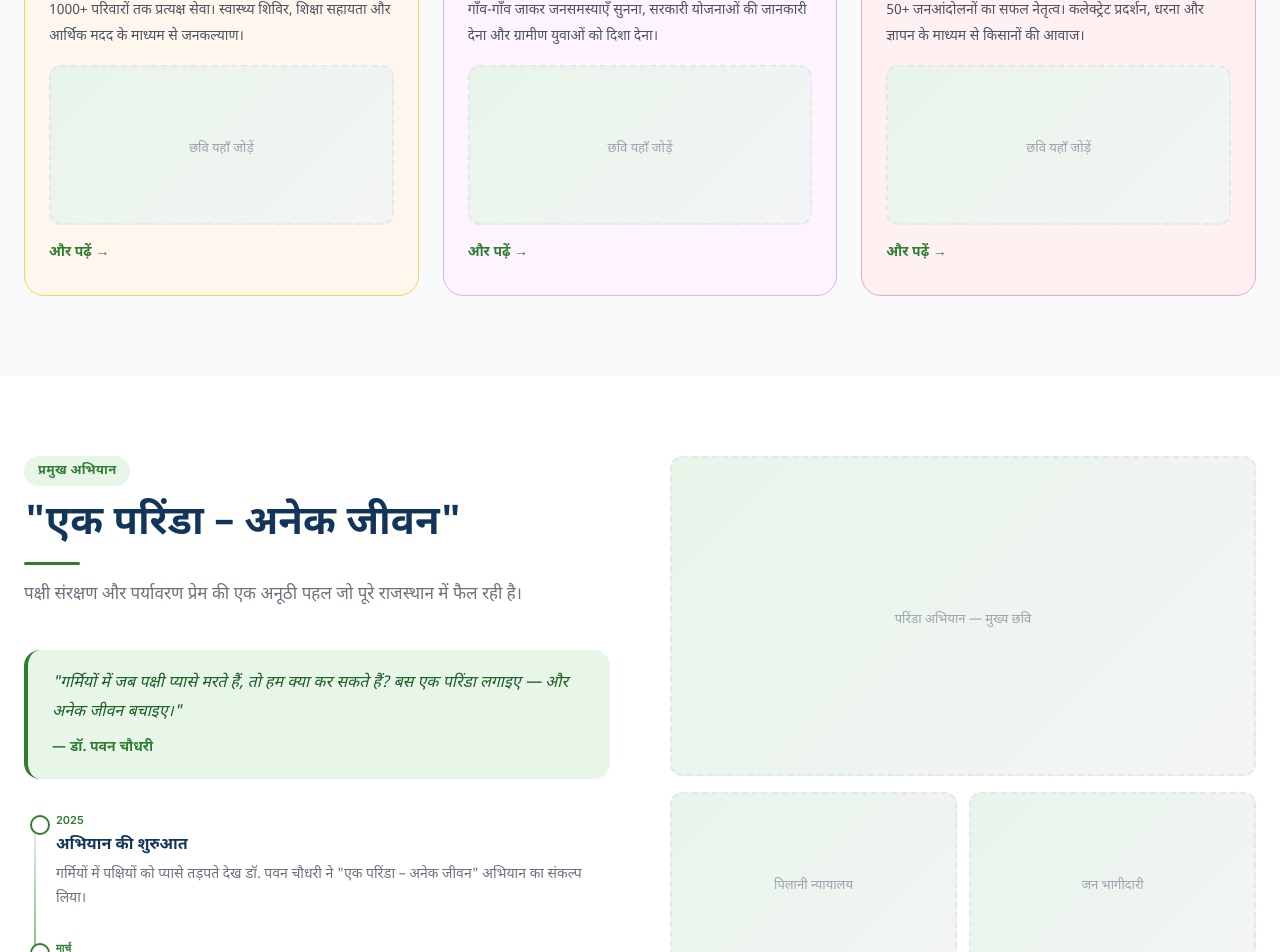
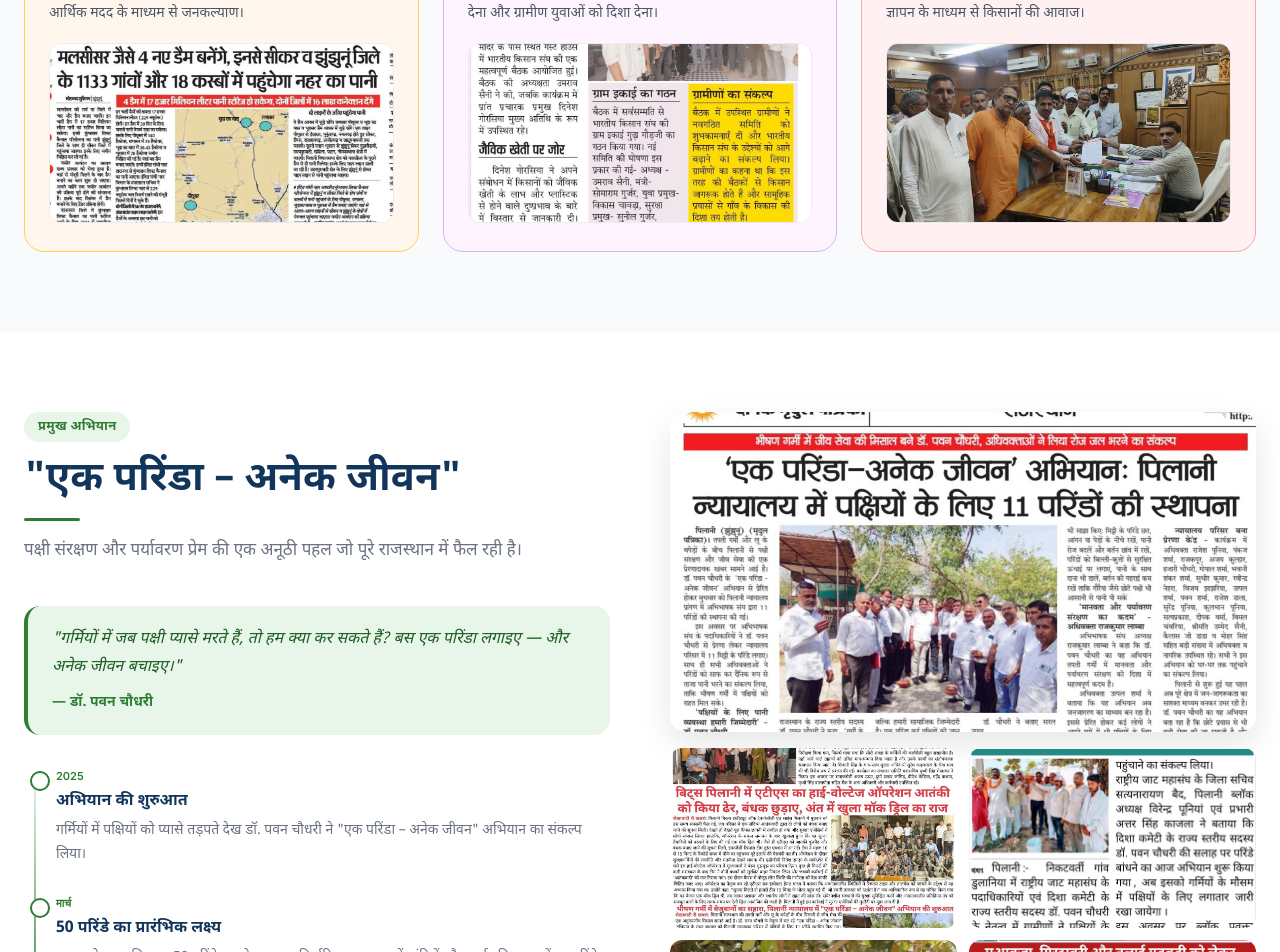
Before and after one commit to rmmadhav74-boop/pawan-choudary, a React (Vite) app: page / in a window 1280 px wide. Shown: the part 2700-3652 px from the top of the page. Built offline with nearby package versions, Linux system fonts and the light colour scheme.

Commit message:
feat: Display all photos in gallery, remove View All button, add images to Social Impact & Campaign sections, remove 'Read More' buttons, delete Publications section

```diff
--- a/src/components/Campaign.tsx
+++ b/src/components/Campaign.tsx
@@ -1,5 +1,11 @@
 import { motion } from 'framer-motion';
-import { SectionHeader, ImgPlaceholder } from './UI';
+import { SectionHeader } from './UI';
+
+import imgMain from '../assets/images/photo-058.jpeg';
+import img1 from '../assets/images/photo-057.jpeg';
+import img2 from '../assets/images/photo-056.jpeg';
+import img3 from '../assets/images/photo-054.jpeg';
+import img4 from '../assets/images/photo-053.jpeg';
 
 const timelineSteps = [
   {
@@ -211,12 +217,26 @@ export default function Campaign() {
             transition={{ duration: 0.7, delay: 0.1 }}
             style={{ display: 'flex', flexDirection: 'column', gap: 16 }}
           >
-            <ImgPlaceholder height={320} label="परिंडा अभियान — मुख्य छवि" />
+            <div style={{
+              height: 320, borderRadius: 16, overflow: 'hidden',
+              boxShadow: '0 12px 32px rgba(0,0,0,0.1)'
+            }}>
+              <img src={imgMain} alt="परिंडा अभियान" style={{ width: '100%', height: '100%', objectFit: 'cover' }} loading="lazy" />
+            </div>
+
             <div className="campaign-stats-grid" style={{ display: 'grid', gridTemplateColumns: '1fr 1fr', gap: 12 }}>
-              <ImgPlaceholder height={180} label="पिलानी न्यायालय" />
-              <ImgPlaceholder height={180} label="जन भागीदारी" />
-              <ImgPlaceholder height={180} label="परिंडे स्थापना" />
-              <ImgPlaceholder height={180} label="500 का लक्ष्य" />
+              <div style={{ height: 180, borderRadius: 12, overflow: 'hidden' }}>
+                <img src={img1} alt="पिलानी न्यायालय" style={{ width: '100%', height: '100%', objectFit: 'cover' }} loading="lazy" />
+              </div>
+              <div style={{ height: 180, borderRadius: 12, overflow: 'hidden' }}>
+                <img src={img2} alt="जन भागीदारी" style={{ width: '100%', height: '100%', objectFit: 'cover' }} loading="lazy" />
+              </div>
+              <div style={{ height: 180, borderRadius: 12, overflow: 'hidden' }}>
+                <img src={img3} alt="परिंडे स्थापना" style={{ width: '100%', height: '100%', objectFit: 'cover' }} loading="lazy" />
+              </div>
+              <div style={{ height: 180, borderRadius: 12, overflow: 'hidden' }}>
+                <img src={img4} alt="500 का लक्ष्य" style={{ width: '100%', height: '100%', objectFit: 'cover' }} loading="lazy" />
+              </div>
             </div>
 
             {/* Stats */}
--- a/src/components/Gallery.tsx
+++ b/src/components/Gallery.tsx
@@ -1,7 +1,6 @@
 import { useState } from 'react';
 import { motion, AnimatePresence } from 'framer-motion';
 import { SectionHeader } from './UI';
-import { Link } from 'react-router-dom';
 
 // ── All Photos (56 unique, 2 duplicates removed) ─────────────────────
 import p001 from '../assets/images/photo-001.jpeg';
@@ -102,17 +101,15 @@ const allItems: MediaItem[] = [
 
 type LightboxState = { type: 'photo' | 'video'; src: string };
 
-const PREVIEW = 18;
-
 export default function Gallery() {
   const [filter, setFilter] = useState<'सभी' | 'फोटो' | 'वीडियो'>('सभी');
   const [lb, setLb] = useState<LightboxState | null>(null);
 
   const displayed =
     filter === 'सभी'
-      ? allItems.slice(0, PREVIEW)
+      ? allItems
       : filter === 'फोटो'
-      ? allItems.filter(m => m.type === 'photo').slice(0, PREVIEW)
+      ? allItems.filter(m => m.type === 'photo')
       : allItems.filter(m => m.type === 'video');
 
   return (
@@ -242,23 +239,6 @@ export default function Gallery() {
               ))}
             </AnimatePresence>
           </div>
-
-          {/* View All CTA */}
-          <div style={{ textAlign: 'center', marginTop: 52 }}>
-            <Link
-              to="/gallery"
-              style={{
-                display: 'inline-flex', alignItems: 'center', gap: 8,
-                background: '#12355B', color: '#FFFFFF',
-                padding: '14px 36px', borderRadius: 8,
-                fontFamily: 'var(--font-hindi)', fontSize: 16, fontWeight: 600,
-                textDecoration: 'none',
-                boxShadow: '0 4px 14px rgba(18,53,91,0.22)',
-              }}
-            >
-              सम्पूर्ण गैलरी देखें ({galleryPhotos.length + videoSrcs.length})
-            </Link>
-          </div>
         </div>
       </section>
 
--- a/src/components/SocialImpact.tsx
+++ b/src/components/SocialImpact.tsx
@@ -1,5 +1,12 @@
 import { motion } from 'framer-motion';
-import { SectionHeader, ImgPlaceholder } from './UI';
+import { SectionHeader } from './UI';
+
+import img1 from '../assets/images/photo-014.jpeg';
+import img2 from '../assets/images/photo-056.jpeg';
+import img3 from '../assets/images/photo-052.jpeg';
+import img4 from '../assets/images/photo-034.jpeg';
+import img5 from '../assets/images/photo-027.jpeg';
+import img6 from '../assets/images/photo-046.jpeg';
 
 const impactCards = [
   {
@@ -9,6 +16,7 @@ const impactCards = [
     color: '#F0FDF4',
     borderColor: '#86EFAC',
     tag: 'किसान अधिकार',
+    img: img1,
   },
   {
     icon: '️',
@@ -17,6 +25,7 @@ const impactCards = [
     color: '#EFF6FF',
     borderColor: '#93C5FD',
     tag: 'पर्यावरण',
+    img: img2,
   },
   {
     icon: '',
@@ -25,6 +34,7 @@ const impactCards = [
     color: '#F0FDF4',
     borderColor: '#86EFAC',
     tag: 'हरित भविष्य',
+    img: img3,
   },
   {
     icon: '',
@@ -33,6 +43,7 @@ const impactCards = [
     color: '#FFF7ED',
     borderColor: '#FCD34D',
     tag: 'जनकल्याण',
+    img: img4,
   },
   {
     icon: '',
@@ -41,6 +52,7 @@ const impactCards = [
     color: '#FDF4FF',
     borderColor: '#D8B4FE',
     tag: 'ग्राम विकास',
+    img: img5,
   },
   {
     icon: '',
@@ -49,6 +61,7 @@ const impactCards = [
     color: '#FFF1F2',
     borderColor: '#FDA4AF',
     tag: 'आंदोलन',
+    img: img6,
   },
 ];
 
@@ -137,26 +150,25 @@ export default function SocialImpact() {
                 {card.description}
               </p>
 
-              {/* Image placeholder */}
-              <ImgPlaceholder height={160} label="छवि यहाँ जोड़ें" />
-
-              <a
-                href="#news"
-                onClick={e => { e.preventDefault(); document.querySelector('#news')?.scrollIntoView({ behavior: 'smooth' }); }}
-                style={{
-                  display: 'inline-flex',
-                  alignItems: 'center',
-                  gap: 6,
-                  marginTop: 16,
-                  color: '#2E7D32',
-                  fontFamily: "'Noto Sans Devanagari', sans-serif",
-                  fontSize: 14,
-                  fontWeight: 600,
-                  textDecoration: 'none',
-                }}
-              >
-                और पढ़ें →
-              </a>
+              {/* Image */}
+              <div style={{
+                height: 180,
+                borderRadius: 12,
+                overflow: 'hidden',
+                marginTop: 'auto',
+                border: '1px solid rgba(0,0,0,0.05)',
+              }}>
+                <img
+                  src={card.img}
+                  alt={card.title}
+                  style={{
+                    width: '100%',
+                    height: '100%',
+                    objectFit: 'cover',
+                  }}
+                  loading="lazy"
+                />
+              </div>
             </motion.div>
           ))}
         </div>
--- a/src/pages/Home.tsx
+++ b/src/pages/Home.tsx
@@ -6,7 +6,6 @@ import Campaign from '../components/Campaign';
 import Timeline from '../components/Timeline';
 import Gallery from '../components/Gallery';
 import MediaCoverage from '../components/MediaCoverage';
-import Publications from '../components/Publications';
 import Testimonials from '../components/Testimonials';
 import JanSamsya from '../components/JanSamsya';
 import Contact from '../components/Contact';
@@ -24,7 +23,6 @@ export default function Home() {
         <Timeline />
         <Gallery />
         <MediaCoverage />
-        <Publications />
         <Testimonials />
         <JanSamsya />
         <Contact />
```
